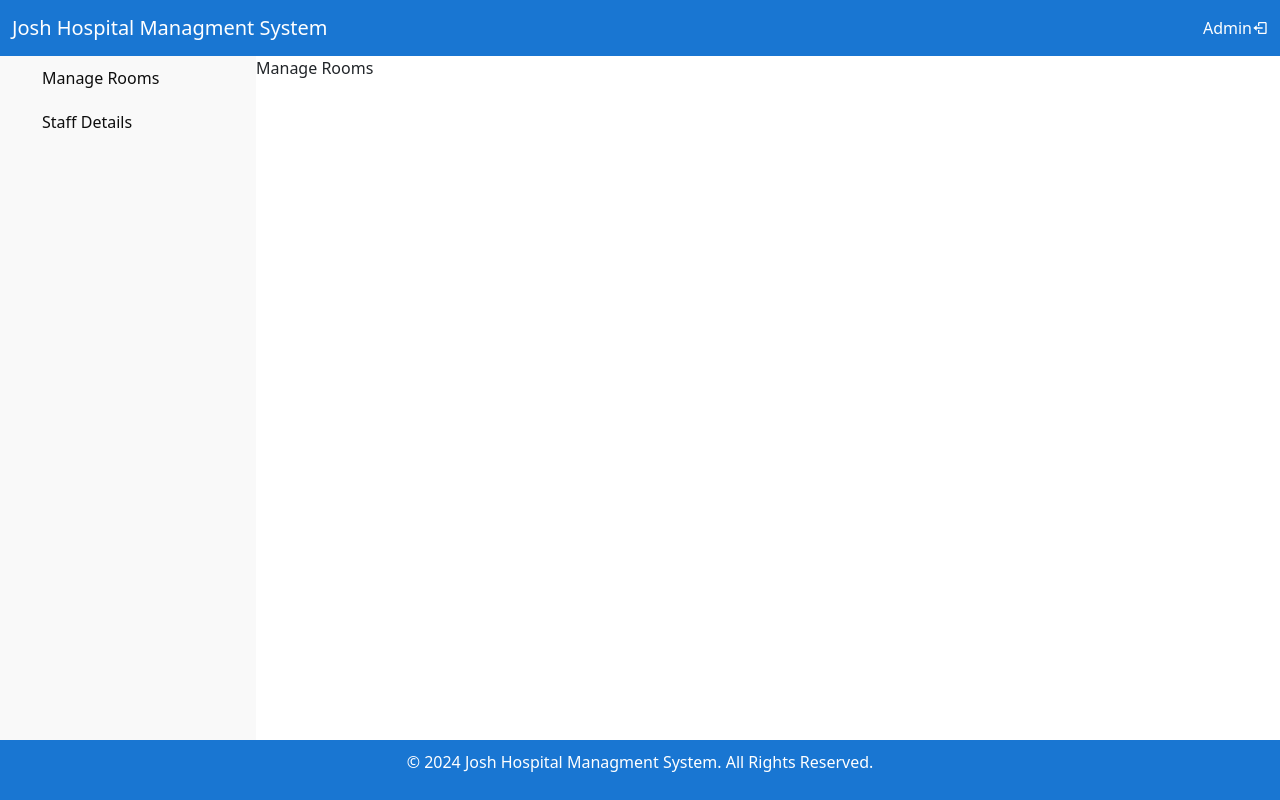
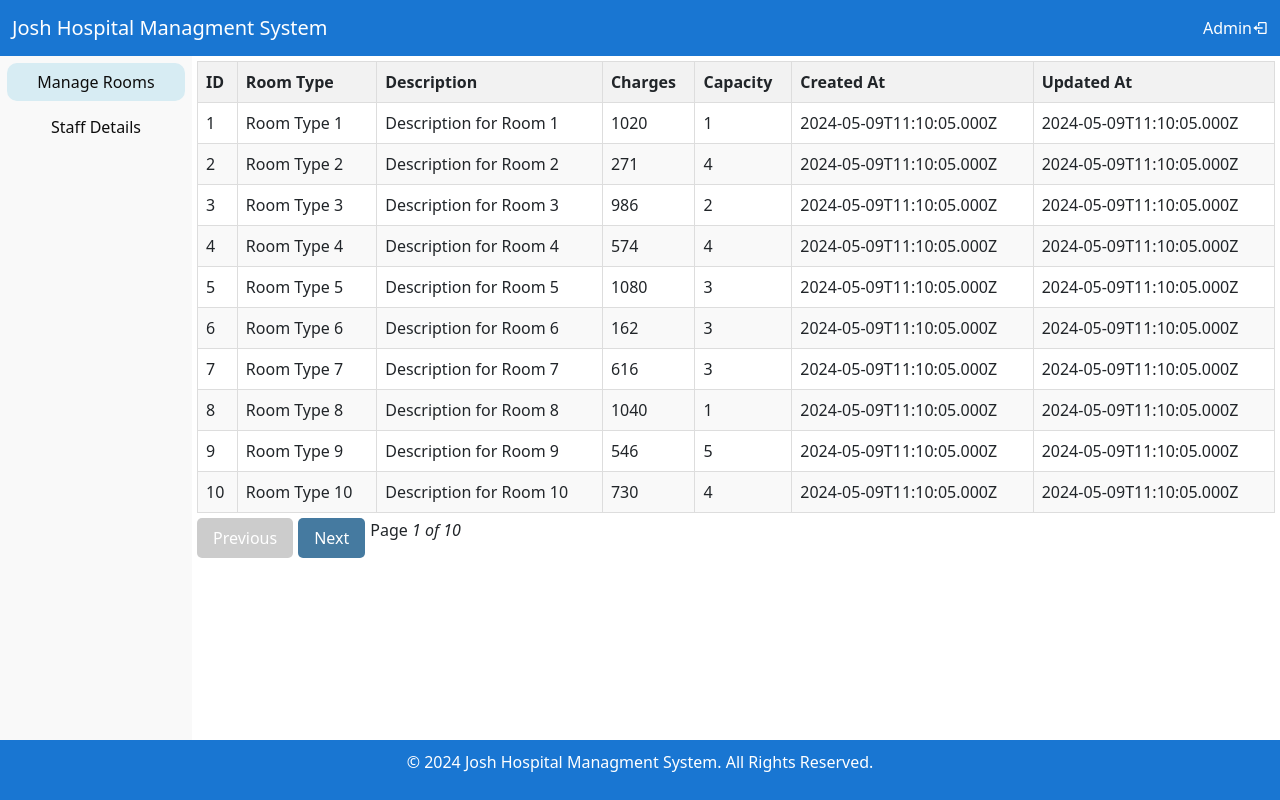
Before and after one commit to Anand-Chavan/Design-Hospital-IPD-management-application-React, a React (Create React App) app: page / in a window 1280 px wide. Built offline with nearby package versions, Linux system fonts and the light colour scheme.

Commit message:
React | Added table

```diff
--- a/package.json
+++ b/package.json
@@ -17,6 +17,7 @@
     "react-icons": "^5.2.1",
     "react-router-dom": "^6.23.0",
     "react-scripts": "5.0.1",
+    "react-table": "^7.8.0",
     "typescript": "^4.9.5",
     "web-vitals": "^2.1.4"
   },
@@ -43,5 +44,8 @@
       "last 1 firefox version",
       "last 1 safari version"
     ]
+  },
+  "devDependencies": {
+    "@types/react-table": "^7.7.20"
   }
 }
--- a/src/App.css
+++ b/src/App.css
@@ -3,3 +3,7 @@
   flex-direction: column;
   min-height: 100vh;
 }
+
+.selected {
+  background-color: rgb(215, 236, 243);
+}
--- a/src/App.tsx
+++ b/src/App.tsx
@@ -43,10 +43,10 @@ function App() {
     <div style={{ display: 'flex', flexDirection: 'column', minHeight: '100vh' }}>
       <Header />
       <div style={{ flex: '1 0 80%', display: 'flex', flexDirection: 'row' }}>
-        <div style={{ flex: '0 0 20%', backgroundColor: '#f9f9f9', color: '#0d0d0d' }}>
+        <div style={{ flex: '0 0 15%', backgroundColor: '#f9f9f9', color: '#0d0d0d' }}>
           <Sidebar  handleRouteFromApp={handleRouteFromApp}/>
         </div>
-        <div style={{ flex: '1 0 80%', display: 'flex', flexDirection: 'column' }}>
+        <div style={{ flex: '1 0 75%', display: 'flex', flexDirection: 'column' }}>
           {renderComponent(content)}
         </div>
       </div>
--- a/src/Components/Admin/ManageRooms.tsx
+++ b/src/Components/Admin/ManageRooms.tsx
@@ -1,13 +1,109 @@
 // src/components/Admin/ManageRooms.js
+
+import React from "react";
+import generateDummyRooms from "../../Utils/schema";
+import { useTable, useSortBy, usePagination, TableState } from 'react-table';
+import '../../Styles/Room.css'
+
+
+const RoomTable = ({ data }: any) => {
+  const columns = React.useMemo(
+    () => [
+      { Header: 'ID', accessor: 'id' },
+      { Header: 'Room Type', accessor: 'room_type' },
+      { Header: 'Description', accessor: 'description' },
+      { Header: 'Charges', accessor: 'charges' },
+      { Header: 'Capacity', accessor: 'capacity' },
+      { Header: 'Created At', accessor: 'created_at' },
+      { Header: 'Updated At', accessor: 'updated_at' }
+    ],
+    []
+  );
+
+  const {
+    getTableProps,
+    getTableBodyProps,
+    headerGroups,
+    prepareRow,
+    page,
+    nextPage,
+    previousPage,
+    canPreviousPage,
+    canNextPage,
+    pageOptions,
+    state: { pageIndex }
+  }: any = useTable(
+    {
+      columns,
+      data,
+      initialState: {
+        pageIndex: 0
+      } as TableState<any>
+    },
+    useSortBy,
+    usePagination
+  );
+
+  return (
+    <div>
+      <div className="table-div">
+        <table {...getTableProps()}>
+          <thead>
+            {headerGroups.map((headerGroup: any) => (
+              <tr {...headerGroup.getHeaderGroupProps()}>
+                {headerGroup.headers.map((column: any) => (
+                  <th {...column.getHeaderProps(column.getSortByToggleProps())}>
+                    {column.render('Header')}
+                    <span>
+                      {column.isSorted
+                        ? column.isSortedDesc
+                          ? ' 🔽'
+                          : ' 🔼'
+                        : ''}
+                    </span>
+                  </th>
+                ))}
+              </tr>
+            ))}
+          </thead>
+          <tbody {...getTableBodyProps()}>
+            {page.map((row: any) => {
+              prepareRow(row);
+              return (
+                <tr {...row.getRowProps()}>
+                  {row.cells.map((cell: any) => {
+                    return <td {...cell.getCellProps()}>{cell.render('Cell')}</td>;
+                  })}
+                </tr>
+              );
+            })}
+          </tbody>
+        </table>
+      </div>
+      <div className="pagination-div">
+        <div className="pagination">
+          <button onClick={() => previousPage()} disabled={!canPreviousPage}>
+            Previous
+          </button>
+          <button onClick={() => nextPage()} disabled={!canNextPage}>
+            Next
+          </button>
+          <div>
+            Page{' '}
+            <em>
+              {pageIndex + 1} of {pageOptions.length}
+            </em>
+          </div>
+        </div>
+      </div>
+    </div>
+  );
+};
 
 const ManageRooms = () => {
   console.log("Manage room");
-  return(
-    <div>
-      Manage Rooms
-    </div>
-  )
-  // Implementation for managing rooms
+  const data = React.useMemo(() => generateDummyRooms(100), []);
+  return <RoomTable data={data} />;
 };
 
 export default ManageRooms;
--- a/src/Components/Common/Sidebar.tsx
+++ b/src/Components/Common/Sidebar.tsx
@@ -1,19 +1,23 @@
+import { useState } from 'react';
 import '../../Styles/sideBar.css';
-import { AdminMenu } from '../../Utils/constants';
+import { AdminMenu, MenuItem } from '../../Utils/constants';
 
 
 const Sidebar = ({handleRouteFromApp}:any) => {
+    const [selectedItem, setSelectedItem] = useState(AdminMenu[0]);
+
 
     const handleRoute = (item:any) => {
         console.log("Item",item)
         handleRouteFromApp(item)
+        setSelectedItem(item);
     }
 
     return (
         <div className="sidebar">
-            <ul style={{ listStyleType: 'none' }}>
+            <ul style={{ listStyleType: 'none','padding': '0px'}}>
                 {AdminMenu.map((link, index) => (
-                    <li key={index} style={{ padding: '10px' }} onClick={() => handleRoute(link)}>{link.name}</li>
+                    <li key={index} style={{ padding: '7px',textAlign:'center',borderRadius:'10px',margin:'7px' }} className={selectedItem === link ? 'selected' : ''} onClick={() => handleRoute(link)}>{link.name}</li>
                 ))}
             </ul>
         </div>
--- /dev/null
+++ b/src/Styles/Room.css
@@ -0,0 +1,98 @@
+/* Table */
+table {
+    border-collapse: collapse;
+    width: 100%;
+}
+
+/* Table header */
+th {
+    background-color: #f2f2f2;
+    border: 1px solid #dddddd;
+    padding: 8px;
+    text-align: left;
+    position: sticky;
+    top: 0;
+    /* Stick the header to the top */
+    z-index: 1;
+    /* Ensure the header appears above the table body */
+}
+
+/* Table body */
+td {
+    border: 1px solid #dddddd;
+    padding: 8px;
+}
+
+/* Alternating row colors */
+tr:nth-child(even) {
+    background-color: #f9f9f9;
+}
+
+/* Pagination buttons */
+.pagination {
+    margin-top: 10px;
+}
+
+.pagination button {
+    margin-right: 5px;
+    background-color: #4caf50;
+    border: none;
+    color: white;
+    padding: 8px 16px;
+    text-align: center;
+    text-decoration: none;
+    display: inline-block;
+    cursor: pointer;
+}
+
+.pagination button:hover {
+    background-color: #45a049;
+}
+
+.pagination button:disabled {
+    background-color: #cccccc;
+    cursor: not-allowed;
+}
+
+.table-div {
+    margin: 5px;
+    overflow: scroll;
+}
+
+.table-div::-webkit-scrollbar {
+    width: 0;
+}
+
+.pagination-div {
+    margin: 5px;
+}
+
+
+/* Pagination buttons */
+.pagination {
+    margin-top: 5px;
+    text-align: center;
+}
+
+.pagination button {
+    margin-right: 5px;
+    background-color: #457aa0;
+    border: none;
+    color: white;
+    padding: 8px 16px;
+    text-align: center;
+    text-decoration: none;
+    display: inline-block;
+    cursor: pointer;
+    border-radius: 5px;
+    transition: background-color 0.3s ease;
+}
+
+.pagination button:hover {
+    background-color: #457aa0;
+}
+
+.pagination button:disabled {
+    background-color: #cccccc;
+    cursor: not-allowed;
+}
--- a/src/Utils/schema.ts
+++ b/src/Utils/schema.ts
@@ -89,3 +89,24 @@ export interface RoomCapacity {
     updated_at: string;
     room_id: number;
 }
+
+
+// Generate dummy data for Room interface
+const generateDummyRooms = (count: number): Room[] => {
+    const rooms: Room[] = [];
+    for (let i = 1; i <= count; i++) {
+        const room: Room = {
+            id: i,
+            room_type: `Room Type ${i}`,
+            description: `Description for Room ${i}`,
+            charges: Math.floor(Math.random() * 1000) + 100,
+            capacity: Math.floor(Math.random() * 5) + 1,
+            created_at: new Date().toISOString(),
+            updated_at: new Date().toISOString()
+        };
+        rooms.push(room);
+    }
+    return rooms;
+};
+
+export default generateDummyRooms;
```
Also changed, not shown: 1 other file (tests, documents, lock files or other folders).
